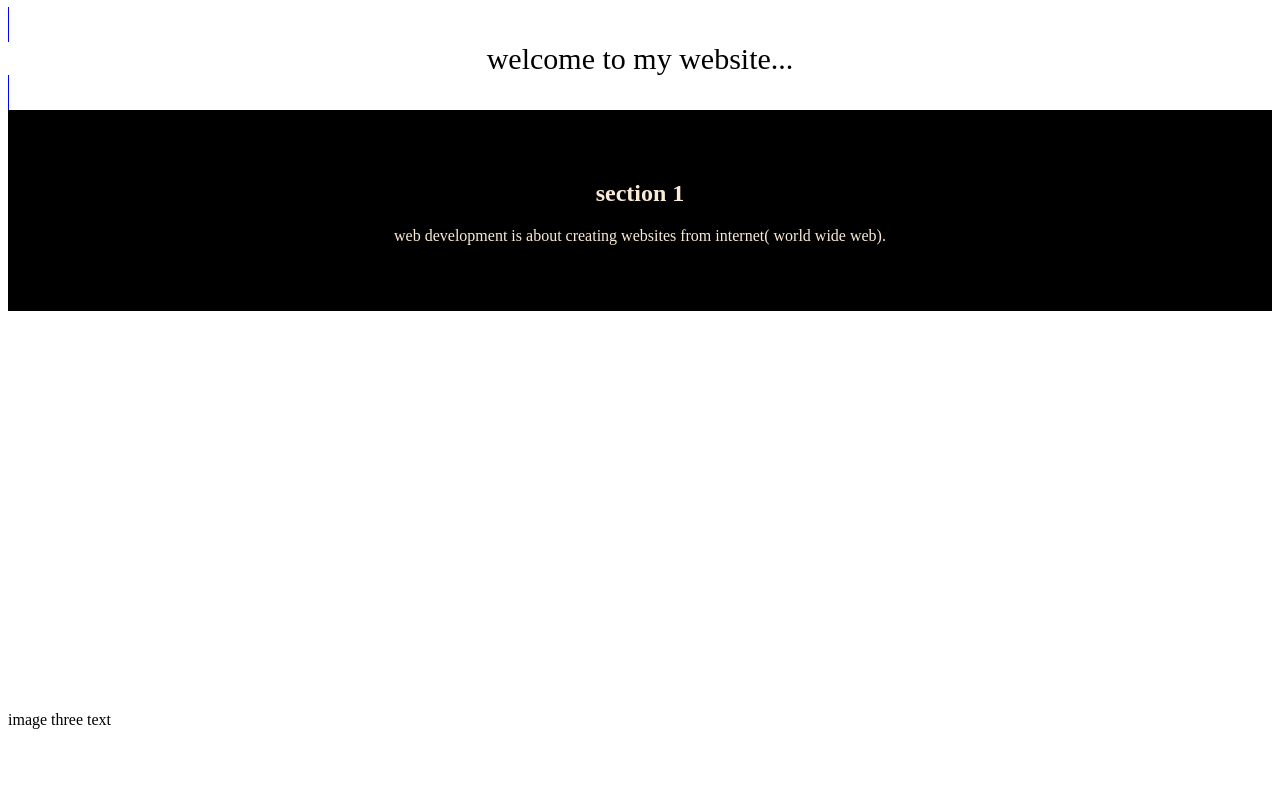
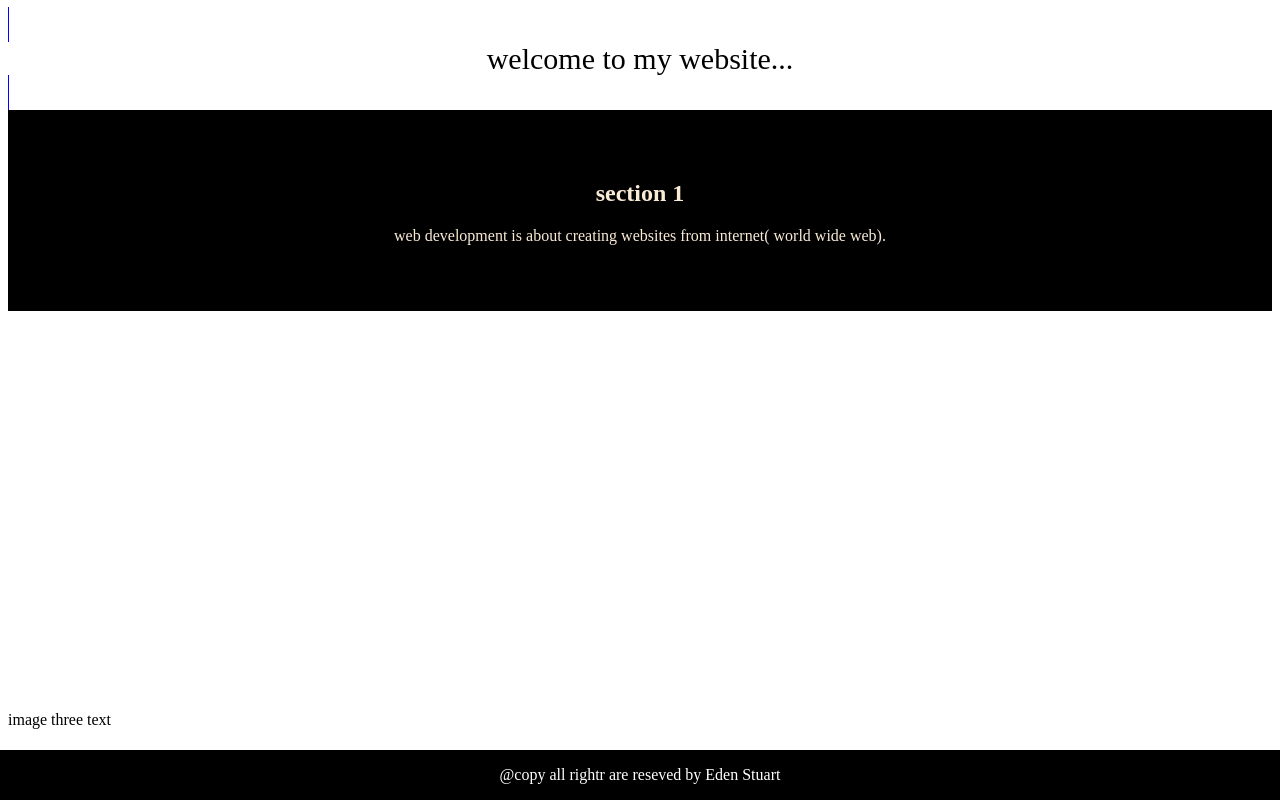
Before and after one commit to kingeden1/lesson36, a plain HTML site: page index.html in a window 1280 px wide. Drawn offline with Linux system fonts and the light colour scheme.

Commit message:
lesson36

```diff
--- a/index.html
+++ b/index.html
@@ -24,5 +24,9 @@
    </span>
    <div>
    </div>
+   <!--New work 18-Jan-25-->
+   <div class="footer">
+     <p>@copy all rightr are reseved by Eden Stuart</p>
+   </div>
 </body>
 </html>
--- a/style.css
+++ b/style.css
@@ -117,3 +117,14 @@ padding: 20px;
 background-color: transparent;
 
 }
+
+.footer
+{
+    position:fixed;
+    left: 0;
+    bottom:0 ;
+    width: 100%;
+    background-color: black;
+    color: white;
+    text-align: center;
+}
```
